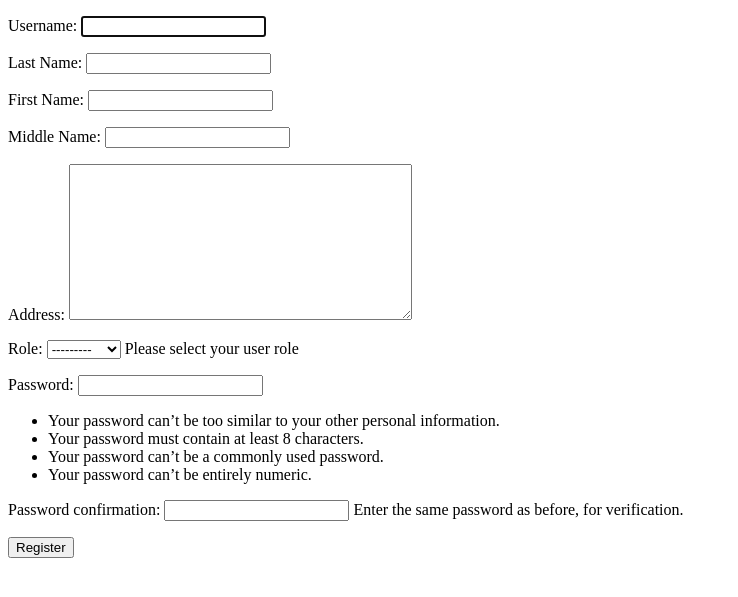
After one commit to oluwex/eCaretaker, a Django app: page /register/ in a window 1280 px wide. The commit adds this page. Shown: the top 597 px of the page, without its empty margins (0-738 px from the left). Run offline with Django 3.2, Linux system fonts and the light colour scheme.

Commit message:
added register view

```diff
--- a/eCaretakerWeb/forms.py
+++ b/eCaretakerWeb/forms.py
@@ -1,10 +1,26 @@
 from django import forms
-from django.contrib.auth.forms import AuthenticationForm
+from django.contrib.auth.forms import AuthenticationForm, UserCreationForm
+from .models import Users
 
 class Login(AuthenticationForm):
     class Meta:
         fields = [
             'username',
             'password',
+        ]
 
+class Register(UserCreationForm):
+    # def __init__(self, request, *args, **kwargs):
+    #     super(Register, self).__init__(*args, **kwargs)
+    #     self.fields['last_name', 'first_name', 'middle_name', 'role'].required = True
+
+    class Meta:
+        model = Users
+        fields = [
+            'username',
+            'last_name',
+            'first_name',
+            'middle_name',
+            'address',
+            'role',
         ]
--- a/eCaretakerWeb/models.py
+++ b/eCaretakerWeb/models.py
@@ -15,6 +15,7 @@ class Users(AbstractBaseUser):
     ROLE_TENANT = 'tenant'
     ROLE_CHOICES = [(ROLE_LANDLORD, _('Landlord')), (ROLE_TENANT, _('Tenant'))]
 
+    username = models.CharField(_('Username'), max_length=15, blank=True)
     first_name = models.CharField(_('First Name'), max_length=30, blank=True)
     middle_name = models.CharField(_('Middle Name'), max_length=30,blank=True)
     last_name = models.CharField(_('Last Name'), max_length=30, blank=True)
@@ -30,7 +31,7 @@ class Users(AbstractBaseUser):
         error_messages={
             'unique':'A user with that email address already exist'}
     )
-    address = models.CharField(_('Address'), max_length=80, blank=True)
+    address = models.TextField(_('Address'), max_length=80, blank=True)
     alternate_address = models.CharField(_('Alternate Address'), max_length=80, blank=80)
     phone_No = models.CharField(_('Phone Number'), max_length=20, blank=True,
          validators=[validators.RegexValidator(
@@ -53,12 +54,12 @@ class Users(AbstractBaseUser):
     is_admin = models.BooleanField(default=False)
     role = models.CharField(
         _('Role'),
-        max_length=1,
+        max_length=8,
         help_text='Please select your user role',
         choices=ROLE_CHOICES,
     )
 
-    USERNAME_FIELD = "email"
+    USERNAME_FIELD = "username"
 
     class Meta:
         verbose_name_plural = _("users")
--- a/eCaretakerWeb/urls.py
+++ b/eCaretakerWeb/urls.py
@@ -1,8 +1,9 @@
 from django.contrib.auth.views import login
 from django.conf.urls import url
-from .views import index
+from .views import index, register
 
 urlpatterns = [
     url(r'^$', index, name='Home'),
-    url(r'^login/', login, name='login')
+    url(r'^login/', login, name='login'),
+    url(r'^register/', register, name='register')
 ]
--- a/eCaretakerWeb/views.py
+++ b/eCaretakerWeb/views.py
@@ -1,5 +1,5 @@
 from django.shortcuts import render
-from .forms import Login
+from .forms import Login, Register
 
 # Create your views here.
 
@@ -18,5 +18,12 @@ def login(request, authentication_form=Login):
     }
     return render(request, template, context)
 
-def register(request):
-    return
+def register(request, authentication_form=Register):
+    form = authentication_form(request.POST or None)
+    if form.is_valid():
+        print("user is registered")
+
+    context = {
+        'form': form,
+    }
+    return render(request, 'registration/register.html', context)
--- a/templates/index.html
+++ b/templates/index.html
@@ -7,7 +7,7 @@
     <h2>Welcome to eCaretaker</h2>
 <ul>
     <li><a href="login/">Login</a></li>
-    <li><a href="#">Register</a> </li>
+    <li><a href="register/">Register</a> </li>
 </ul>
     <p>
         &emsp;Your Virtual Tenant Manager!
--- /dev/null
+++ b/templates/registration/register.html
@@ -0,0 +1,10 @@
+{% extends 'base.html' %}
+
+{% block head_title %} Register - {{ block.super }} {% endblock %}}
+
+{% block content%}
+<form action='' method="post">{% csrf_token%}
+    {{ form.as_p }}
+    <input value="Register" type="submit"/>
+</form>
+{% endblock %}
```
Also changed, not shown: eCaretakerLocations/models.py (+5 -3 lines).
